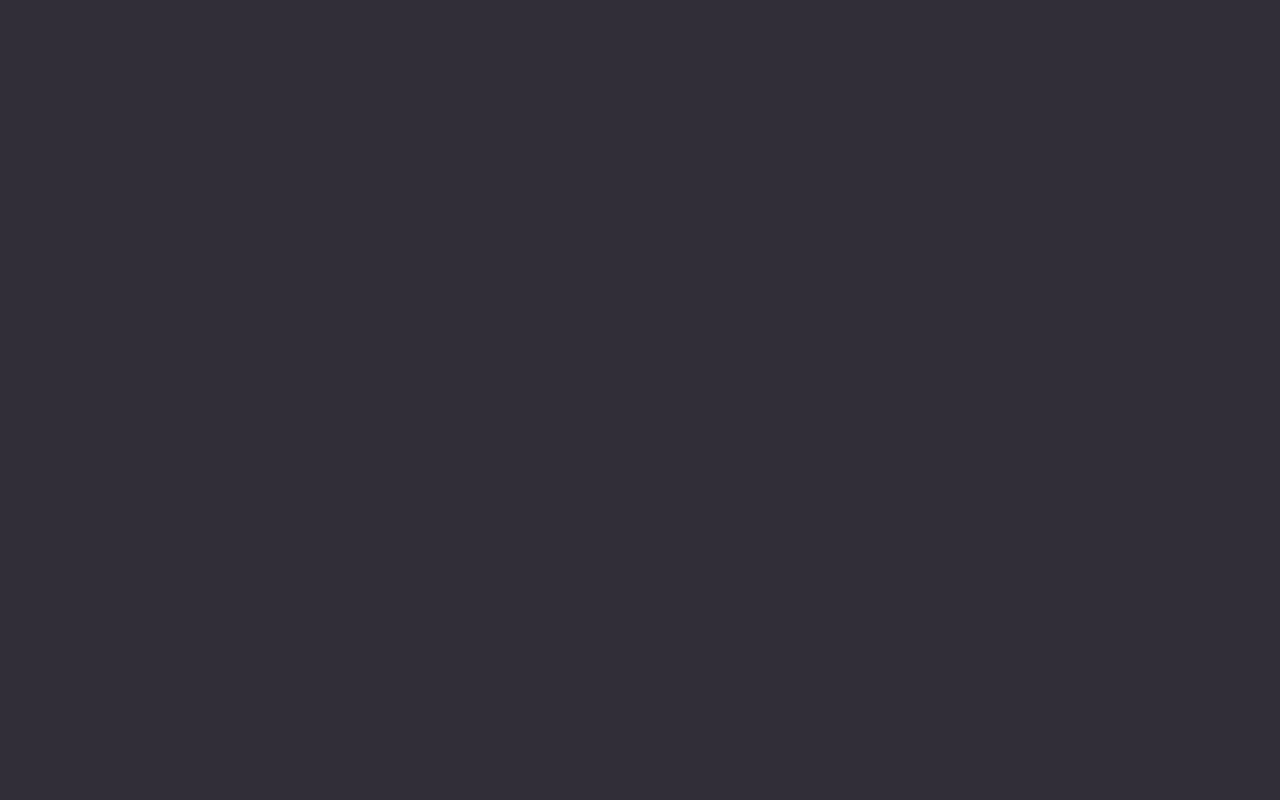
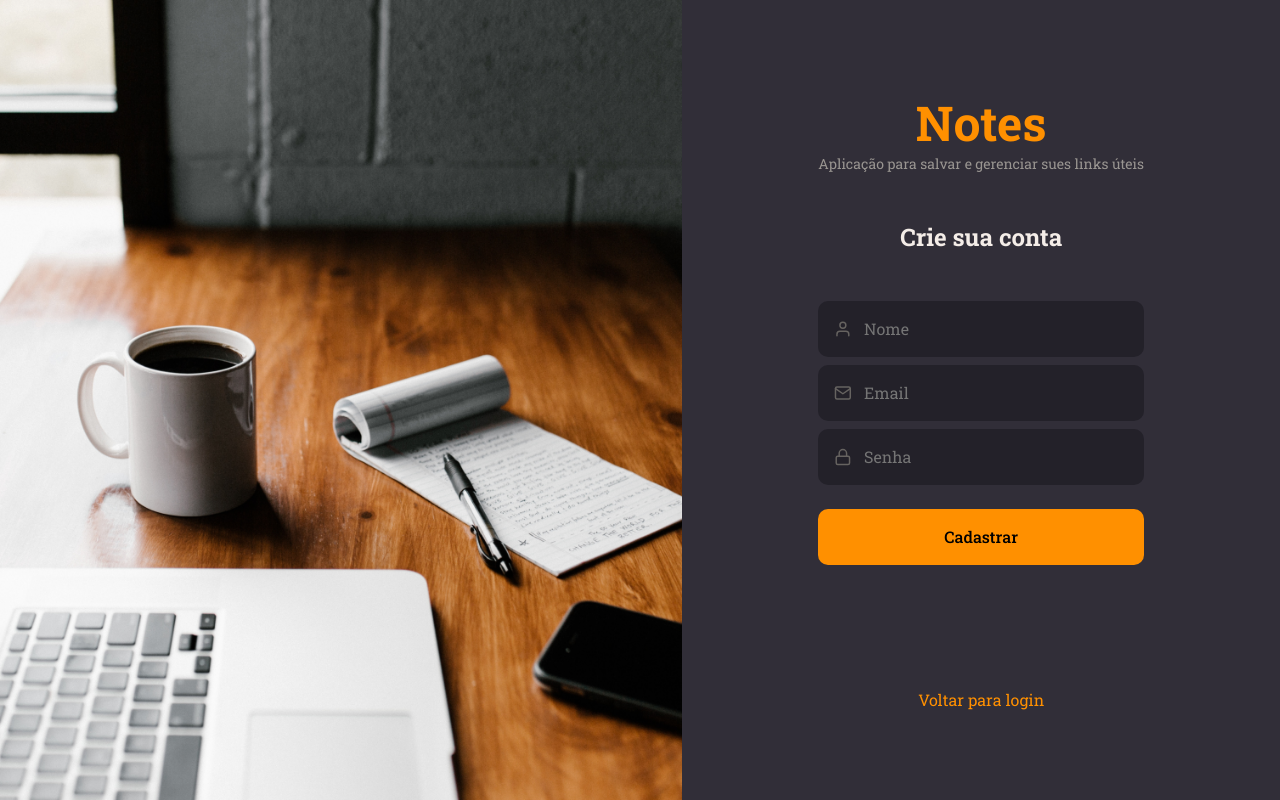
Before and after one commit to HenriqueAlgauer/front-node-notes, a React (Vite) app: page /register in a window 1280 px wide. Before the commit this address had no page. Built offline with nearby package versions, Linux system fonts and the light colour scheme.

Commit message:
handleSignUp concluída

```diff
--- a/src/pages/SignUp/index.jsx
+++ b/src/pages/SignUp/index.jsx
@@ -1,4 +1,7 @@
+import { useState } from "react";
 import { FiMail, FiLock, FiUser } from "react-icons/fi";
+
+import { api } from "../../services/api";
 
 import { Input } from "../../components/Input";
 import { Button } from "../../components/Button";
@@ -8,6 +11,28 @@ import { Link } from "react-router-dom";
 import { Container, Form, Background } from "./styles";
 
 export function SignUp() {
+  const [name, setName] = useState("");
+  const [email, setEmail] = useState("");
+  const [password, setPassword] = useState("");
+
+  function handleSignUp() {
+    if (!name || !email || !password) {
+      return alert("Preencha todos os campos");
+    }
+    api
+      .post("/users", { name, email, password })
+      .then(() => {
+        alert("Usuário cadastrado com sucesso");
+      })
+      .catch((error) => {
+        if (error.response) {
+          alert(error.response.data.message);
+        } else {
+          alert("Não foi possível cadastrar");
+        }
+      });
+  }
+
   return (
     <Container>
       <Background />
@@ -17,11 +42,26 @@ export function SignUp() {
 
         <h2>Crie sua conta</h2>
 
-        <Input type="text" placeholder="Nome" icon={FiUser} />
-        <Input type="text" placeholder="Email" icon={FiMail} />
-        <Input type="password" placeholder="Senha" icon={FiLock} />
+        <Input
+          type="text"
+          placeholder="Nome"
+          icon={FiUser}
+          onChange={(e) => setName(e.target.value)}
+        />
+        <Input
+          type="text"
+          placeholder="Email"
+          icon={FiMail}
+          onChange={(e) => setEmail(e.target.value)}
+        />
+        <Input
+          type="password"
+          placeholder="Senha"
+          icon={FiLock}
+          onChange={(e) => setPassword(e.target.value)}
+        />
 
-        <Button title={"Cadastrar "} />
+        <Button title={"Cadastrar "} onClick={handleSignUp} />
 
         <Link to="/">Voltar para login</Link>
       </Form>
--- a/src/routes/index.jsx
+++ b/src/routes/index.jsx
@@ -1,12 +1,12 @@
 import { BrowserRouter } from "react-router-dom";
 
-import { AppRoutes } from "./app.routes";
-// import { AuthRoutes } from "./auth.routes";
+// import { AppRoutes } from "./app.routes";
+import { AuthRoutes } from "./auth.routes";
 
 export function Routes() {
   return (
     <BrowserRouter>
-      <AppRoutes />
+      <AuthRoutes />
     </BrowserRouter>
   );
 }
```
